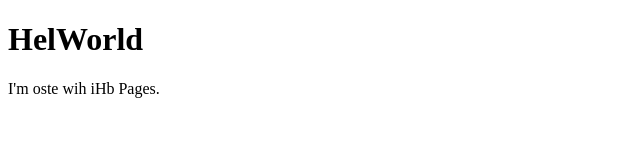
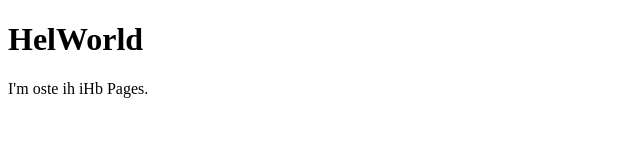
Before and after one commit to alifarzaan/farzaan3420.github.io, a plain HTML site: page index.html in a window 1280 px wide. Shown: the full height of the page, 0-640 px from the left. Drawn offline with Linux system fonts and the light colour scheme.

Commit message:
Update index.html

```diff
--- a/index.html
+++ b/index.html
@@ -2,6 +2,6 @@
 <html>
 <body>
 <h1>HelWorld</h1>
-<p>I'm oste wih iHb Pages.</p>
+<p>I'm oste ih iHb Pages.</p>
 </body>
 </html>
```
